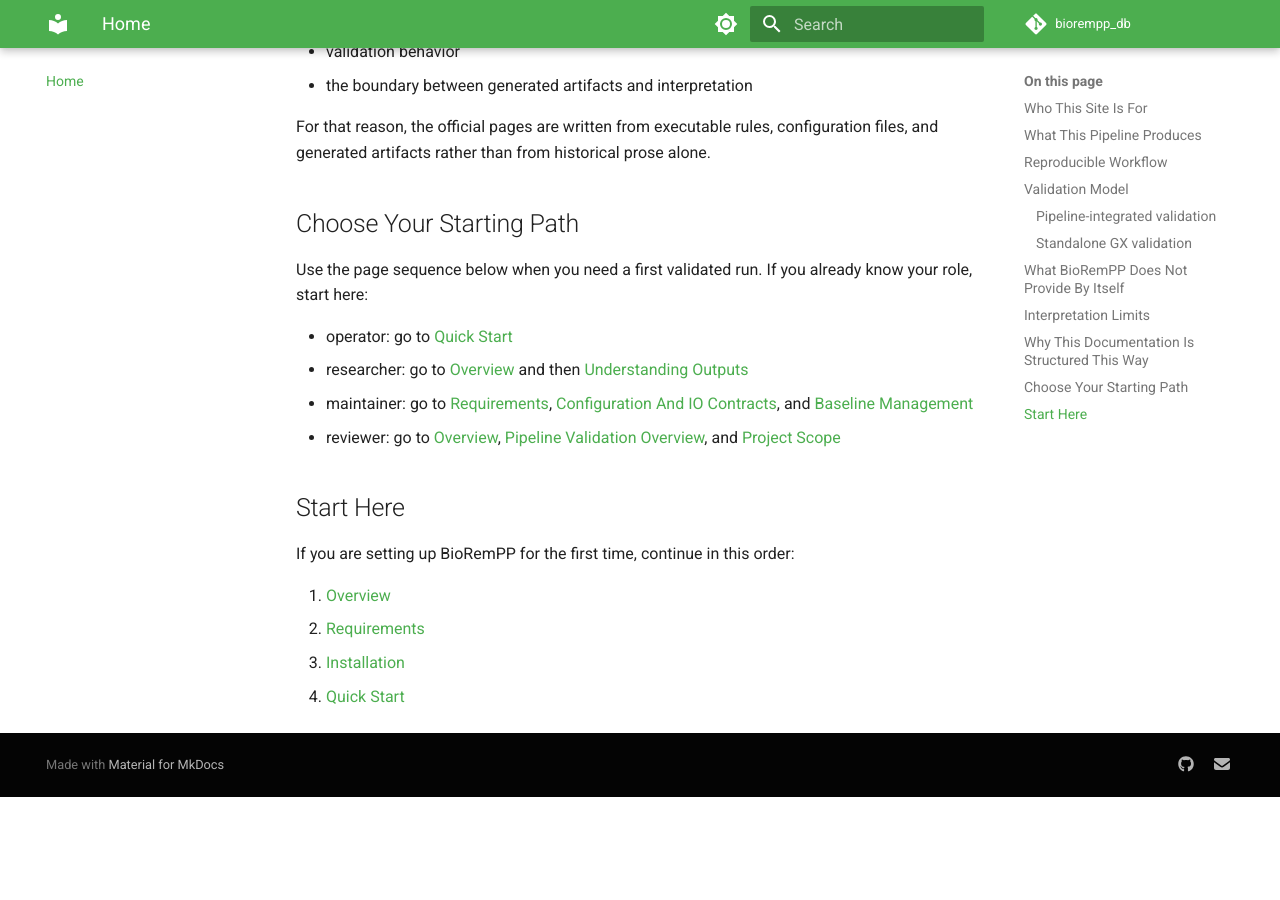
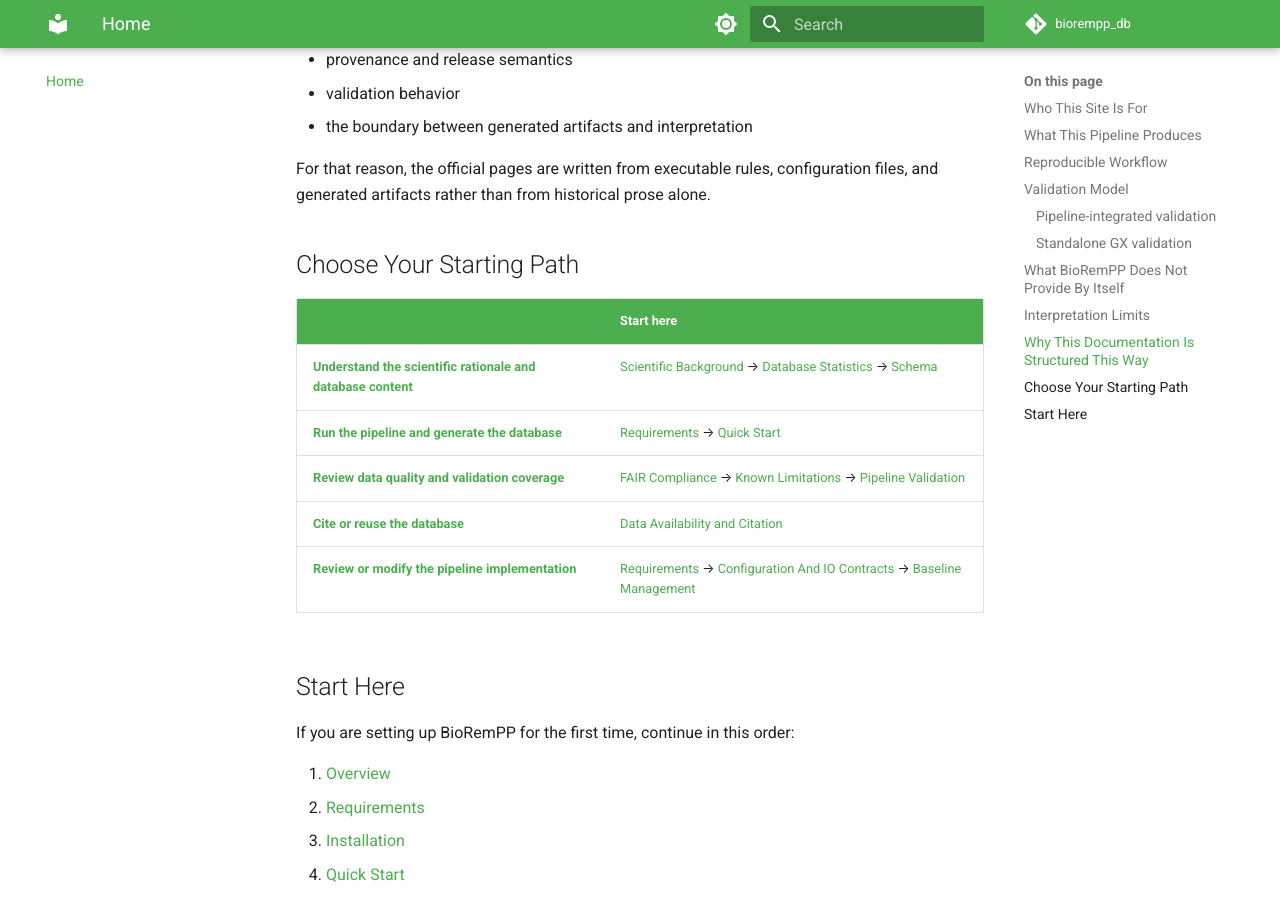
Before and after one commit to BioRemPP/biorempp_db, an MkDocs documentation site: the page built from docs/index.md, in a window 1280 px wide and 900 px high, scrolled down 2941 px. Built offline with MkDocs 1.6.1 and Material for MkDocs 9.7.7, drawn with Linux system fonts in a browser that asks for light colours; comment, search, counter and statistics services are not loaded; the version menu is left out; before the commit the page ends 3738 px from its top, so only the background shows below that; some of the changed text lies outside the part shown.

Commit message:
docs(nav): restructure navigation and add scientific reader path

```diff
--- a/docs/index.md
+++ b/docs/index.md
@@ -38,6 +38,8 @@ Each complete Snakemake run produces four output families:
 - analytical summaries in `biorempp_snakemake_version/results/analysis/`
 - provenance and validation metadata in `biorempp_snakemake_version/results/metadata/`
 - a run-level summary in `biorempp_snakemake_version/results/reports/workflow_summary.json`
+
+See [Understanding Outputs](user-guide/understanding-output.md) for the complete artifact reference.
 
 The release-scoped database contract is currently:
 
@@ -113,12 +115,13 @@ For that reason, the official pages are written from executable rules, configura
 
 ## Choose Your Starting Path
 
-Use the page sequence below when you need a first validated run. If you already know your role, start here:
-
-- operator: go to [Quick Start](getting-started/quick-start.md)
-- researcher: go to [Overview](getting-started/overview.md) and then [Understanding Outputs](user-guide/understanding-output.md)
-- maintainer: go to [Requirements](getting-started/requirements.md), [Configuration And IO Contracts](pipeline-architecture/configuration-and-io.md), and [Baseline Management](validation-gx/baseline-management.md)
-- reviewer: go to [Overview](getting-started/overview.md), [Pipeline Validation Overview](pipeline-validation/overview.md), and [Project Scope](about/project-scope.md)
+| I need to... | Start here |
+|---|---|
+| Understand the scientific rationale and database content | [Scientific Background](about/scientific-background.md) → [Database Statistics](database-reference/statistics.md) → [Schema](database-reference/schema.md) |
+| Run the pipeline and generate the database | [Requirements](getting-started/requirements.md) → [Quick Start](getting-started/quick-start.md) |
+| Review data quality and validation coverage | [FAIR Compliance](about/fair-compliance.md) → [Known Limitations](about/limitations.md) → [Pipeline Validation](pipeline-validation/overview.md) |
+| Cite or reuse the database | [Data Availability and Citation](about/availability.md) |
+| Review or modify the pipeline implementation | [Requirements](getting-started/requirements.md) → [Configuration And IO Contracts](pipeline-architecture/configuration-and-io.md) → [Baseline Management](validation-gx/baseline-management.md) |
 
 ## Start Here
 
--- a/mkdocs.yml
+++ b/mkdocs.yml
@@ -114,6 +114,17 @@ extra_javascript:
 
 nav:
   - Home: index.md
+  - Scientific Background:
+      - Motivation and Scope: about/scientific-background.md
+      - Database Statistics: database-reference/statistics.md
+      - FAIR Compliance: about/fair-compliance.md
+      - Known Limitations: about/limitations.md
+      - Data Availability and Citation: about/availability.md
+  - Database Reference:
+      - Schema: database-reference/schema.md
+      - Curated Inputs: database-reference/curated-inputs.md
+      - Analysis Artifacts: database-reference/analysis-artifacts.md
+      - Provenance And Release Semantics: database-reference/provenance-and-release.md
   - Getting Started:
       - Overview: getting-started/overview.md
       - Requirements: getting-started/requirements.md
@@ -129,11 +140,6 @@ nav:
       - Execution Stages: pipeline-architecture/execution-stages.md
       - Rules And Scripts Map: pipeline-architecture/rules-and-scripts.md
       - Configuration And IO Contracts: pipeline-architecture/configuration-and-io.md
-  - Database Reference:
-      - Schema: database-reference/schema.md
-      - Curated Inputs: database-reference/curated-inputs.md
-      - Analysis Artifacts: database-reference/analysis-artifacts.md
-      - Provenance And Release Semantics: database-reference/provenance-and-release.md
   - Pipeline Validation:
       - Overview: pipeline-validation/overview.md
       - KEGG Link Cache: pipeline-validation/kegg-link-cache.md
@@ -151,6 +157,6 @@ nav:
       - Glossary: reference/glossary.md
   - About:
       - Project Scope: about/project-scope.md
-      - How To Cite: about/how-to-cite.md
+      - Future Development: about/future-development.md
       - Contributing: about/contributing.md
       - Changelog And Releases: about/changelog-and-releases.md
```
